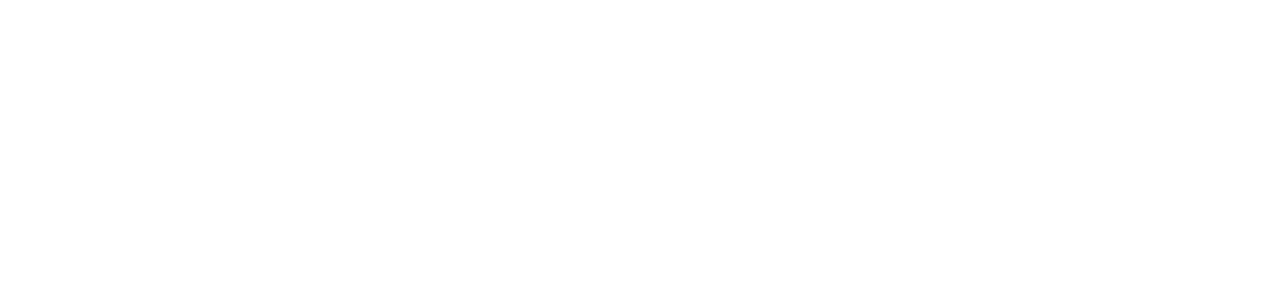
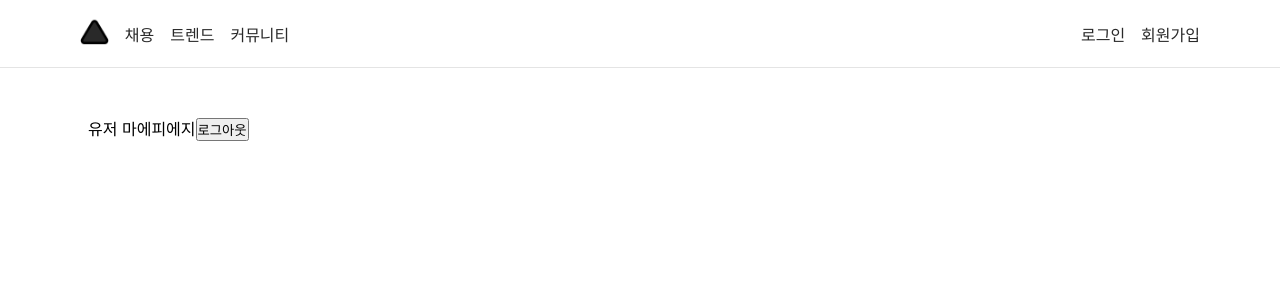
Before and after one commit to posy-m/chefproject, a React (Create React App) app in the folder frontend/: page /userPage in a window 1280 px wide. Before the commit this address had no page. Shown: the top 300 px of the page. Built offline with nearby package versions, Linux system fonts and the light colour scheme.

Commit message:
[frontend] userType에 따른 로그인

```diff
--- a/frontend/src/App.tsx
+++ b/frontend/src/App.tsx
@@ -8,6 +8,9 @@ import LgoinPage from './pages/LgoinPage';
 import SignupPage from './pages/SignupPage';
 import UserSignUpPage from './pages/UserSignUpPage';
 import CompanySignUpPage from './pages/CompanySignUpPage';
+import UserPage from './pages/UserPage';
+import CompanyPage from './pages/CompanyPage';
+import AdminPage from './pages/AdminPage';
 
 function App() {
   return (
@@ -21,6 +24,9 @@ function App() {
           <Route path="signupPage" element={<SignupPage />} />
           <Route path="userSignupPage" element={<UserSignUpPage />} />
           <Route path="companySignupPage" element={<CompanySignUpPage />} />
+          <Route path='userPage' element={<UserPage />} />
+          <Route path='compnayPage' element={<CompanyPage />} />
+          <Route path='adminPage' element={<AdminPage />} />
           {/* </Route> */}
         </Route>
       </Routes>
--- a/frontend/src/components/header.tsx
+++ b/frontend/src/components/header.tsx
@@ -2,9 +2,17 @@ import React from 'react'
 import logo from '../assets/logo.png'
 import styles from '../styles/Header.module.css'
 import { Link } from 'react-router-dom'
+import useAuthStore from '../zustand/authStore'
 
 
 function Header() {
+  const { accessToken, userType } = useAuthStore();
+
+  const getMyPageLink = () => {
+    if (userType === 'admin') return '/adminPage';
+    if (userType === 'company') return '/companyPage';
+    return '/userPage'; // 개인 회원일 경우
+  };
   return (
     <header className={styles['header-box']}>
       <nav>
@@ -19,8 +27,14 @@ function Header() {
           <li><Link to=''>커뮤니티</Link></li>
         </ul>
         <ul>
-          <li><Link to='loginPage'>로그인</Link></li>
-          <li><Link to='signupPage'>회원가입</Link></li>
+          {accessToken ? (
+            <li><Link to={getMyPageLink()}>마이페이지</Link></li>
+          ) : (
+            <>
+              <li><Link to='/loginPage'>로그인</Link></li>
+              <li><Link to='/signupPage'>회원가입</Link></li>
+            </>
+          )}
         </ul>
       </nav>
       <div></div>
--- a/frontend/src/pages/AdminPage.tsx
+++ b/frontend/src/pages/AdminPage.tsx
@@ -0,0 +1,11 @@
+import React from 'react'
+
+const AdminPage = () => {
+  return (
+    <div>
+      관리자 페이지
+    </div>
+  )
+}
+
+export default AdminPage
--- a/frontend/src/pages/CompanyPage.tsx
+++ b/frontend/src/pages/CompanyPage.tsx
@@ -0,0 +1,11 @@
+import React from 'react'
+
+const CompanyPage = () => {
+  return (
+    <div>
+
+    </div>
+  )
+}
+
+export default CompanyPage
--- a/frontend/src/pages/LgoinPage.tsx
+++ b/frontend/src/pages/LgoinPage.tsx
@@ -18,7 +18,7 @@ function LgoinPage() {
 
   //show pw
   const [showPw, setShowPw] = useState<boolean>(false);
-  const setAccessToken = useAuthStore((state) => state.setAccessToken);
+  const setAccessToken = useAuthStore((state) => state.setAuth);
 
   // 이메일 형식 검사
   const validateEmail = (email: string) => {
@@ -39,15 +39,29 @@ function LgoinPage() {
       return response.data;
     },
     onSuccess: (data) => {
-      setAccessToken(data.accessToken);
+      setAccessToken(data.accessToken, data.userType);
       alert('로그인이 되었습니다.');
       navigate('/');
     },
     onError: (error: any) => {
-      setEmailValid(false);
-      setCheckEmailMessage('이메일을 다시 확인해 주세요');
-      setPasswordValid(false);
-      setCheckPasswordMessage('비밀번호를 다시 확인해주세요');
+      // console.error('로그인 에러:', error.response?.data);
+      const errorMessage = error.response?.data?.message;
+
+      if (errorMessage === '이메일이 잘못 됨') {
+        setEmailValid(false);
+        setCheckEmailMessage('이메일을 다시 확인해 주세요');
+        setPasswordValid(null);
+        setCheckPasswordMessage('');
+      } else if (errorMessage === '비밀번호가 잘못 됨') {
+        setPasswordValid(false);
+        setCheckPasswordMessage('비밀번호를 다시 확인해주세요');
+        setEmailValid(true);
+      } else {
+        setEmailValid(false);
+        setPasswordValid(false);
+        setCheckEmailMessage('로그인 정보를 확인해 주세요');
+        setCheckPasswordMessage('로그인 정보를 확인해 주세요');
+      }
     },
   });
 
--- a/frontend/src/pages/UserPage.tsx
+++ b/frontend/src/pages/UserPage.tsx
@@ -0,0 +1,21 @@
+import React from 'react'
+import useAuthStore from '../zustand/authStore'
+import { useNavigate } from 'react-router-dom'
+
+const UserPage = () => {
+  const navigate = useNavigate()
+  const logout = useAuthStore((state) => state.logout)
+
+  const handleLogout = () => {
+    logout();
+    navigate('/');
+  };
+  return (
+    <div>
+      유저 마에피에지
+      <button onClick={handleLogout}>로그아웃</button>
+    </div>
+  )
+}
+
+export default UserPage
--- a/frontend/src/pages/UserSignUpPage.tsx
+++ b/frontend/src/pages/UserSignUpPage.tsx
@@ -74,7 +74,7 @@ const UserSignUpPage = () => {
       navigate('/loginPage')
     },
     onError: (error) => {
-      console.error("회원가입 에러:", error.message);
+      // console.error("회원가입 에러:", error.message);
       alert('회원가입에 실패했습니다. 다시 시도해주세요.');
     }
   });
--- a/frontend/src/zustand/authStore.tsx
+++ b/frontend/src/zustand/authStore.tsx
@@ -2,21 +2,26 @@ import { create } from 'zustand';
 
 interface AuthState {
   accessToken: string | null;
-  setAccessToken: (token: string) => void;
+  userType: 'admin' | 'company' | 'personal' | null;
+  setAuth: (token: string, userType: 'admin' | 'company' | 'personal') => void;
   logout: () => void;
 }
 
 const useAuthStore = create<AuthState>((set) => ({
   accessToken: localStorage.getItem('accessToken') || null,
-  setAccessToken: (token) => {
+  userType: localStorage.getItem('userType') as 'admin' | 'company' | 'personal' | null,
+
+  setAuth: (token, userType) => {
     localStorage.setItem('accessToken', token);
-    console.log('저장할 토큰', token);
+    localStorage.setItem('userType', userType);
 
-    set({ accessToken: token });
+    set({ accessToken: token, userType });
   },
+
   logout: () => {
     localStorage.removeItem('accessToken');
-    set({ accessToken: null });
+    localStorage.removeItem('userType');
+    set({ accessToken: null, userType: null });
   },
 }));
 
```
